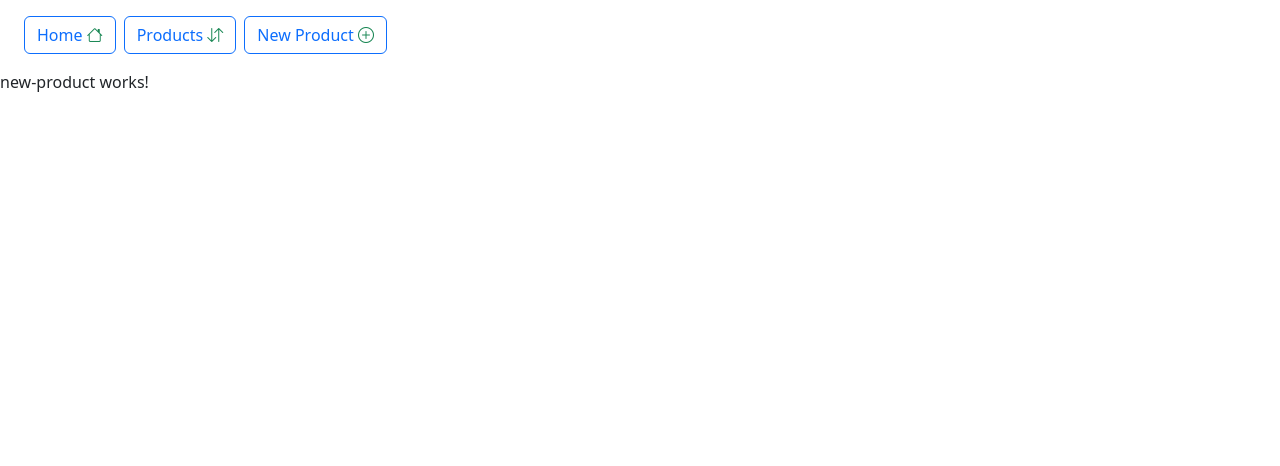
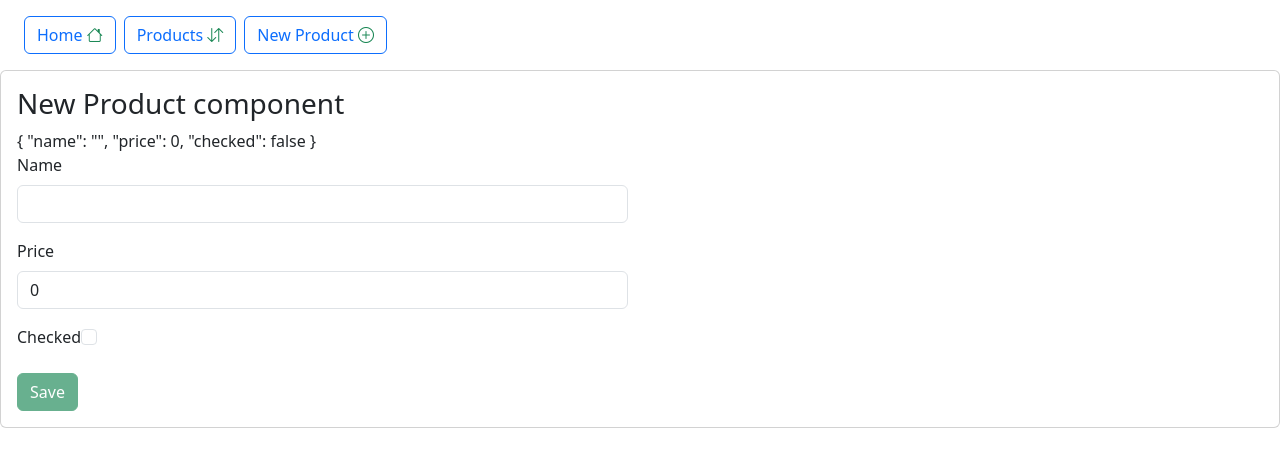
Before and after one commit to devAhansal/Activite-Pratique-N-4-Angular-Spring, an Angular app in the folder VueApp/: page /newProdcut in a window 1280 px wide. Shown: the top 466 px of the page. Built offline with nearby package versions, Linux system fonts and the light colour scheme.

Commit message:
Add search and pagination and form New Product

```diff
--- a/VueApp/data/db.json
+++ b/VueApp/data/db.json
@@ -11,6 +11,24 @@
       "name": "Computer 2",
       "price": 6000,
       "checked": true
+    },
+    {
+      "id": "6add",
+      "name": "comp1",
+      "price": "123",
+      "checked": true
+    },
+    {
+      "id": "c6e0",
+      "name": "comp1",
+      "price": "123",
+      "checked": true
+    },
+    {
+      "id": "a6cb",
+      "name": "comp1",
+      "price": "123",
+      "checked": true
     }
   ]
 }
--- a/VueApp/package.json
+++ b/VueApp/package.json
@@ -20,6 +20,7 @@
     "@angular/router": "^18.0.0",
     "bootstrap": "^5.3.3",
     "bootstrap-icons": "^1.11.3",
+    "json-server": "^1.0.0-beta.1",
     "rxjs": "~7.8.0",
     "tslib": "^2.3.0",
     "zone.js": "~0.14.3"
--- a/VueApp/src/app/new-product/new-product.component.html
+++ b/VueApp/src/app/new-product/new-product.component.html
@@ -1 +1,27 @@
-<p>new-product works!</p>
+<div class="card">
+  <div class="card-body">
+    <h3>New Product component</h3>
+    <div class="row">
+      <div class="col-md-6">
+        {{productForm.value | json}}
+        <!-- use ReactiveFormsModule by FormGroup-->
+        <form [formGroup]="productForm" (ngSubmit)="saveProduct()">
+          <div class="mb-3">
+            <label class="form-label">Name</label>
+            <input class="form-control" formControlName="name">
+          </div>
+          <div class="mb-3">
+            <label class="form-label">Price</label>
+            <input class="form-control" formControlName="price">
+          </div>
+          <div class="mb-3">
+            <label class="form-label">Checked</label>
+            <input type="checkbox" class="form-check-input" formControlName="checked">
+          </div>
+          <button [disabled] ="productForm.invalid" class="btn btn-success">Save</button>
+
+        </form>
+      </div>
+    </div>
+  </div>
+</div>
--- a/VueApp/src/app/new-product/new-product.component.ts
+++ b/VueApp/src/app/new-product/new-product.component.ts
@@ -1,10 +1,38 @@
-import { Component } from '@angular/core';
+import {Component, OnInit} from '@angular/core';
+import {FormBuilder, FormGroup, Validators} from "@angular/forms";
+import {ProductService} from "../services/product.service";
+import {Product} from "../model/product.model";
 
 @Component({
   selector: 'app-new-product',
   templateUrl: './new-product.component.html',
   styleUrl: './new-product.component.css'
 })
-export class NewProductComponent {
+export class NewProductComponent implements OnInit {
 
+  public productForm!: FormGroup;
+
+  constructor(private fb: FormBuilder, private productService:ProductService) {
+  }
+
+  ngOnInit(): void {
+    this.productForm = this.fb.group(
+      {
+        name: this.fb.control('',[Validators.required]),
+        price: this.fb.control(0),
+        checked: this.fb.control(false),
+      }
+    );
+  }
+
+  saveProduct() {
+    let product:Product=this.productForm.value;
+    this.productService.saveProduct(product).subscribe({
+      next:data => {
+        alert(JSON.stringify(data))
+      }, error :err => {
+        console.log(err);
+      }
+    });
+  }
 }
--- a/VueApp/src/app/products/products.component.html
+++ b/VueApp/src/app/products/products.component.html
@@ -1,11 +1,13 @@
 <div class="p-3">
   <div class="card">
     <div class="card-body">
-      <div>
-        <input [(ngModel)]="keyword" type="text">
-        <button (click)="search()" class="btn btn-outline-success">Searche</button>
+      <div class="input-group">
+        <input [(ngModel)]="keyword" type="text" class="form-control" placeholder="Search...">
+        <button (click)="searchProducts()" class="btn btn-outline-success">
+          <i class="bi bi-search"></i>
+        </button>
       </div>
-      {{ keyword }}
+      <br>
       <table class="table">
         <thead>
         <th>ID</th>
@@ -14,7 +16,7 @@
         <th>Checked</th>
         </thead>
         <tbody *ngIf="products">
-        <tr *ngFor="let product of products$ | async">
+        <tr *ngFor="let product of products">
           <td>{{ product.id }}</td>
           <td>{{ product.name }}</td>
           <td>{{ product.price }}</td>
@@ -31,6 +33,16 @@
         </tr>
         </tbody>
       </table>
+
+      <ul class="nav nav-pills">
+        <li *ngFor="let page of [].constructor(this.totalPages);let i=index">
+          <button (click)="handleGotoPage(i+1)"
+                  [ngClass]="currentPage==(i+1)? 'btn btn-success m-1'
+                  :'btn btn-outline-success m-1'">
+            {{(i+1)}}
+          </button>
+        </li>
+      </ul>
     </div>
   </div>
 </div>
--- a/VueApp/src/app/products/products.component.ts
+++ b/VueApp/src/app/products/products.component.ts
@@ -10,13 +10,14 @@ import {Observable} from "rxjs";
   styleUrl: './products.component.css'
 })
 export class ProductsComponent implements OnInit {
-
-
+  totalPages: number = 10;
+  currentPage: number = 1;
+  pageSize: number = 2;
   // It is better to create a Products class.ts
   // to define properties instead of using <any>
   public products: Array<Product> = [];
 
-  public products$!:Observable<Array<Product>>;
+  public products$!: Observable<Array<Product>>;
 
   public keyword: string = "";
 
@@ -28,27 +29,38 @@ export class ProductsComponent implements OnInit {
   }
 
   ngOnInit(): void {
-    this.getProducts();
+    this.searchProducts();
   }
 
-  getProducts(): void{
-    this.products$ = this.productService.getProducts();
-    /*this.productService.getProducts()
+  searchProducts(): void {
+    //this.products$ = this.productService.getProducts(1,4);
+    this.productService.searchProducts(this.keyword, this.currentPage, this.pageSize)
       .subscribe({
-        next: data => {
-          this.products = data
+        next: (resp) => {
+          this.products = resp.body as Product[];
+          let totalProducts: number = parseInt(resp.headers.get('x-total-count') ?? '10', 10);
+          this.totalPages = Math.floor(totalProducts / this.pageSize);
+          if (totalProducts % this.pageSize != 0) {
+            this.totalPages = this.totalPages + 1;
+          }
         },
         error: err => {
           console.log(err)
         }
-      })*/
+      });
   }
-  handleCheckProduct(product: Product) {
+
+  handleGotoPage(page: number) {
+    this.currentPage=page;
+    this.searchProducts();
+  }
+
+  handleCheckProduct(product:Product) {
     this.productService.checkProduct(product)
       .subscribe({
         next: updatedProduct => {
           //product.checked = !product.checked;
-          this.getProducts();
+          this.searchProducts();
         },
         error: err => {
           console.log(err)
@@ -56,19 +68,29 @@ export class ProductsComponent implements OnInit {
       })
   }
 
-  handledeleteProduct(product: Product): void {
-    if(confirm("Etes vous sur ?"))
-     this.productService.deleteProduct(product).subscribe({
-       next: value => {
-         this.getProducts();
-    }
-     })
+  handledeleteProduct(product:Product): void {
+    if (confirm("Etes vous sur ?"))
+      this.productService.deleteProduct(product).subscribe({
+        next: value => {
+          this.searchProducts();
+        }
+      })
   }
 
-  search(): void {
-    console.log(this.keyword);
-    console.log(this.products.filter((item: any) => item.name.includes(this.keyword)));
-    this.products = this.products.filter((item: any) => item.name.includes(this.keyword));
+  /*
+ search(): void {
+   this.currentPage = 1;
+   this.totalPages = 0;
+   console.log('Searching for:', this.keyword); // Log the keyword
+   this.productService.searchProducts(this.keyword, this.currentPage, this.pageSize).subscribe({
+     next: value => {
+       console.log('Search results:', value); // Log the search results
+       this.products = value;
+     },
+     error: err => {
+       console.error('Search error:', err);
+     }
+   });*/
 
-  }
+
 }
--- a/VueApp/src/app/services/product.service.ts
+++ b/VueApp/src/app/services/product.service.ts
@@ -1,4 +1,4 @@
-import { Injectable } from '@angular/core';
+import {Injectable} from '@angular/core';
 import {HttpClient} from "@angular/common/http";
 import {Observable} from "rxjs";
 import {Product} from "../model/product.model";
@@ -7,18 +7,34 @@ import {Product} from "../model/product.model";
   providedIn: 'root'
 })
 export class ProductService {
+  private host: string = "http://localhost:8089";
 
-  constructor(private  http: HttpClient) { }
+  constructor(private http: HttpClient) {
+  }
 
-  public getProducts() : Observable<Array<Product>> {
-   return this.http.get<Array<Product>>('http://localhost:8089/products');
-  }
-  public checkProduct(product:Product): Observable<any> {
-    return this.http.patch<Product>('http://localhost:8089/products/' + product.id,
+  public searchProducts(keyword: string = '',page: number = 1, size: number = 4) {
+     return this.http.get<Array<Product>>(`${this.host}/products?name_like=${keyword}&_page=${page}&_limit=${size}`,{observe:'response'});
+   }
+
+  /* public getProducts(page: number = 1, size: number = 4): Observable<Array<Product>> {
+     return this.http.get<Array<Product>>(`${this.host}/products?_page=${page}&_limit=${size}`);
+   }
+   */
+  public checkProduct(product: Product): Observable<any> {
+    return this.http.patch<Product>(`${this.host}/products/${product.id}`,
       {checked: !product.checked});
   }
 
-  public deleteProduct(product:Product){
-    return this.http.delete<Product>('http://localhost:8089/products/' + product.id);
+  public saveProduct(product: Product): Observable<Product> {
+    return this.http.post<Product>(`${this.host}/products`, product);
   }
+
+  public deleteProduct(product: Product) {
+    return this.http.delete<Product>(`${this.host}/products/${product.id}`);
+  }
+
+  /*public searchProducts(keyword: string, page: number, size: number): Observable<Array<Product>> {
+    const url = `${this.host}/products?name_like=${keyword}&_page=${page}&_limit=${size}`;
+    return this.http.get<Array<Product>>(url);
+  }*/
 }
```
Also changed, not shown: 1 other file (tests, documents, lock files or other folders).
